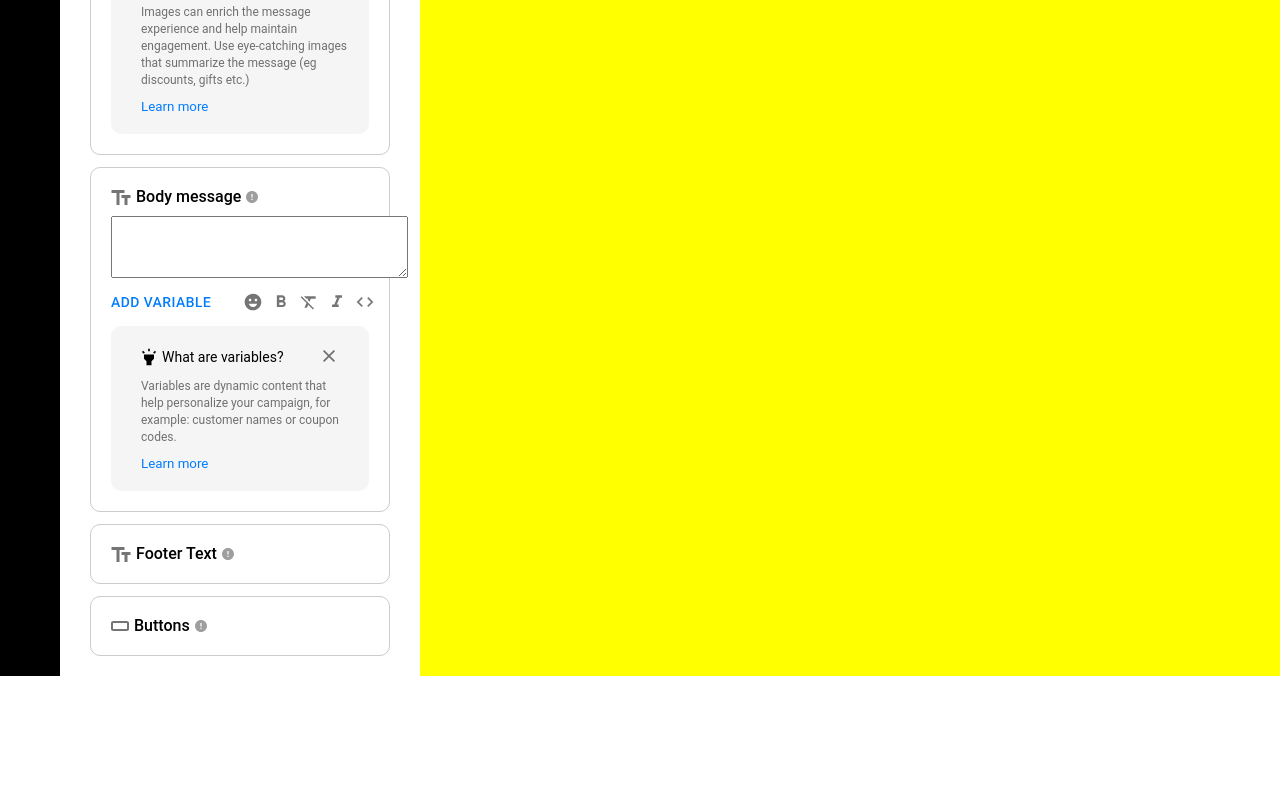
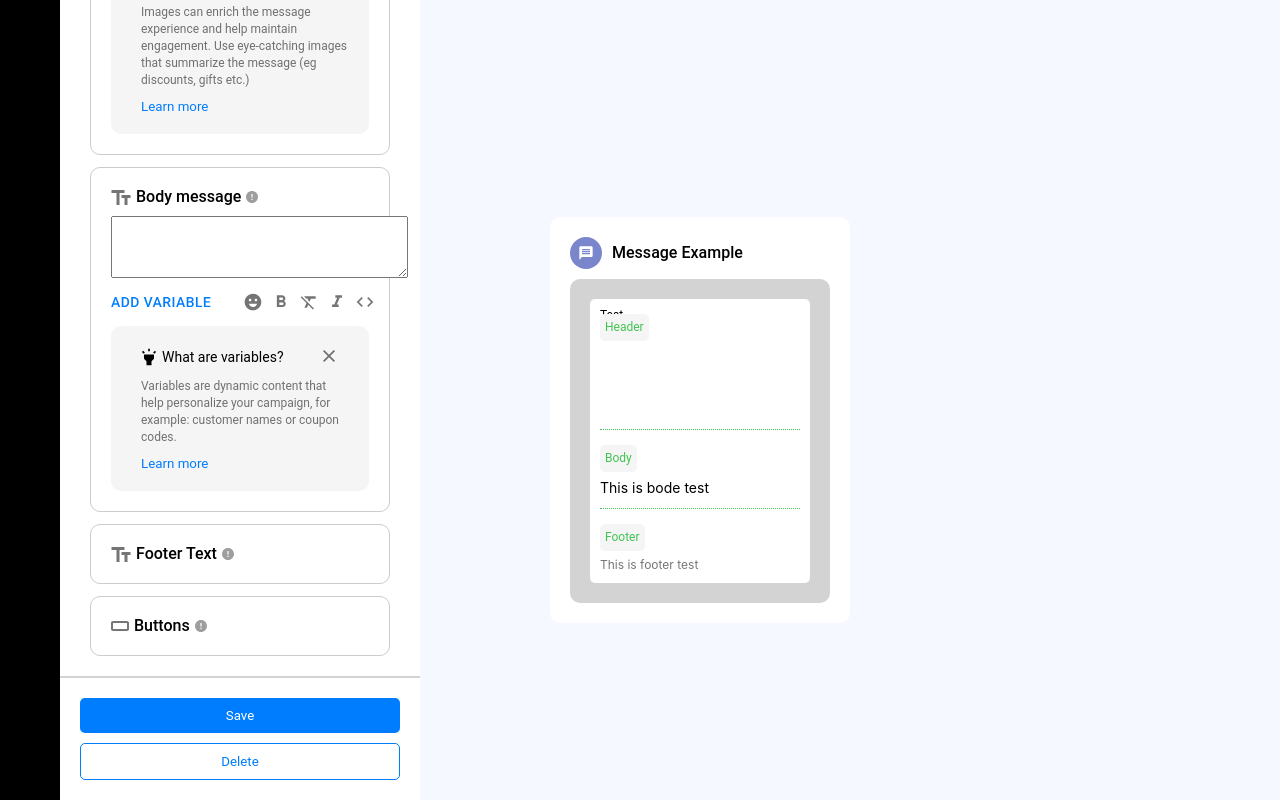
Before and after one commit to npodbere/WhatsUpMessagesTemplate, a React (Create React App) app: page /campaign in a window 1280 px wide. Shown: the part 429-1229 px from the top of the page. Before the commit the page ends 1105 px from the top, so only its background shows below. Built offline with nearby package versions, Linux system fonts and the light colour scheme.

Commit message:
Add action buttons and preview

```diff
--- a/src/components/CreateCampaignPage.tsx
+++ b/src/components/CreateCampaignPage.tsx
@@ -1,5 +1,6 @@
 import Header from "./Header";
 import CreateMessage from "./createMessage/CreateMessage";
+import Preview from "./createMessage/Preview";
 
 function CreateCampaignPage() {
   return (
@@ -10,8 +11,24 @@ function CreateCampaignPage() {
           <div className="create-message-container-left">
             <CreateMessage />
           </div>
+          <div className="create-message-action-btn-container">
+            <button
+              type="button"
+              className="create-message-action-btn create-message-action-btn-save"
+            >
+              Save
+            </button>
+            <button
+              type="button"
+              className="create-message-action-btn create-message-action-btn-delete"
+            >
+              Delete
+            </button>
+          </div>
         </div>
-        <div className="create-message-container-right">Test</div>
+        <div className="create-message-container-right">
+          <Preview />
+        </div>
       </div>
     </div>
   );
--- /dev/null
+++ b/src/components/createMessage/Preview.tsx
@@ -0,0 +1,47 @@
+import { ReactComponent as Message } from "../../img/message icon.svg";
+
+function Preview() {
+  return (
+    <div className="create-message-preview-container">
+      <div className="create-message-preview-title">
+        <Message />
+        <div className="title-small">Message Example</div>
+      </div>
+      <div className="create-message-preview-outline">
+        <div className="create-message-preview-inner">
+          <div className="create-message-preview-inner-image">
+            <button
+              type="button"
+              className="create-message-preview-inner-btn-green create-message-preview-inner-btn-green-image"
+            >
+              Header
+            </button>
+            Test
+          </div>
+          <div className="create-message-preview-inner-body">
+            <button
+              type="button"
+              className="create-message-preview-inner-btn-green"
+            >
+              Body
+            </button>
+            <div style={{ fontFamily: "SF Pro Text" }} className="text-tips">
+              This is bode test
+            </div>
+          </div>
+          <div className="create-message-preview-inner-footer">
+            <button
+              type="button"
+              className="create-message-preview-inner-btn-green"
+            >
+              Footer
+            </button>
+            <p style={{ fontFamily: "SF Pro Text" }}>This is footer test</p>
+          </div>
+        </div>
+      </div>
+    </div>
+  );
+}
+
+export default Preview;
--- a/src/sass/components/_createCampaign.scss
+++ b/src/sass/components/_createCampaign.scss
@@ -1,16 +1,119 @@
-.create-message-container {
+.create-message {
+  &-container {
     &-main {
       display: flex;
     }
+
     &-left {
       background-color: $white;
-    box-shadow: 1px 0px 0px 0px rgba(0, 0, 0, 0.08);
+      box-shadow: 1px 0 0 0 rgba(0, 0, 0, 0.08);
       width: 36rem;
       padding: 2rem 3rem;
     }
+
     &-right {
-    background-color: yellow;
+      background-color: $lighter-gray;
       width: 100%;
+      position: relative;
+    }
+  }
+
+  &-action-btn {
+    padding: 1rem;
+    cursor: pointer;
+    border-radius: 5px;
+
+    &-container {
+      background-color: $white;
+      padding: 2rem;
+      display: flex;
+      flex-direction: column;
+      gap: 1rem;
+      border-top: 2px solid $lightgray;
+    }
+
+    &-save {
+      background-color: $blue;
+      color: $white;
+    }
+
+    &-delete {
+      background-color: transparent;
+      color: $blue;
+      border: 1px solid $blue;
+    }
+  }
+
+  &-preview {
+    &-container {
+      background-color: $white;
+      padding: 2rem;
+      margin: auto;
+      margin: auto;
+      position: absolute;
+      top: 50%;
+      right: 50%;
+      border-radius: 10px;
+      width: 30rem;
+    }
+
+    &-title {
+      display: flex;
+      align-items: center;
+      gap: 1rem;
+      margin-bottom: 1rem;
+    }
+
+    &-outline {
+      background-color: $lightgray;
+      padding: 2rem;
+      border-radius: 10px;
+    }
+
+    &-inner {
+      padding: 1rem;
+      background-color: $white;
+      border-radius: 5px;
+
+      &-image {
+        margin-bottom: 1rem;
+        width: 22rem;
+        height: 11rem;
+        position: relative;
+      }
+
+      &-body {
+        display: flex;
+        flex-direction: column;
+        border-top: 1px dotted #41c352;
+        border-bottom: 1px dotted #41c352;
+        padding: 1rem 0;
+      }
+
+      &-footer {
+        display: flex;
+        flex-direction: column;
+        margin-top: 1rem;
+      }
+
+      &-btn-green {
+        background-color: #f5f5f5;
+        color: #41c352;
+        font-size: 1.2rem;
+        font-weight: 400;
+        line-height: 1.7rem;
+        margin: 0.5rem 0;
+        padding: 0.5rem;
+        width: fit-content;
+        border-radius: 5px;
+
+        &-image {
+          position: absolute;
+          top: 0;
+          left: 0;
+        }
+      }
+    }
   }
 }
 
@@ -19,6 +122,7 @@
     display: flex;
     flex-direction: column;
   }
+
   &-title {
     display: flex;
     white-space: nowrap;
@@ -29,19 +133,21 @@
 
   &-header {
     &-container {
-      border: 1px solid rgb(0, 0, 0, .2);
+      border: 1px solid rgb(0, 0, 0, 0.2);
       padding: 2rem;
       border-radius: 10px;
     }
+
     &-title {
       display: flex;
       align-items: center;
-      gap: .5rem;
+      gap: 0.5rem;
     }
+
     &-select {
       padding: 12px;
       border-radius: 10px;
-      border: 1px solid rgb(0, 0, 0, .2);
+      border: 1px solid rgb(0, 0, 0, 0.2);
       width: 100%;
       margin: 2rem 0;
       appearance: none;
@@ -50,6 +156,7 @@
       background-position-y: 50%;
       background-repeat: no-repeat;
     }
+
     &-upload-btn {
       background-color: $white;
       color: $blue;
@@ -61,6 +168,7 @@
       cursor: pointer;
     }
   }
+
   &-body-text {
     margin: 1rem 0;
   }
--- a/src/sass/components/_header.scss
+++ b/src/sass/components/_header.scss
@@ -1,7 +1,7 @@
 .header {
   &-container {
     background-color: $white;
-    box-shadow: 0px 4px 4px 0px rgba(0, 0, 0, 0.15);
+    box-shadow: 0 4px 4px 0 rgba(0, 0, 0, 0.15);
     display: flex;
     width: 100%;
     justify-content: space-between;
--- a/src/sass/components/_tips.scss
+++ b/src/sass/components/_tips.scss
@@ -1,26 +1,30 @@
 .tips {
   &-container {
-    background-color: #F5F5F5;
+    background-color: #f5f5f5;
     padding: 1rem 2rem 2rem 3rem;
     border-radius: 10px;
   }
+
   &-title {
     &-container {
       display: flex;
       justify-content: space-between;
       align-items: center;
     }
+
     &-flashlight {
       path {
         fill: $black;
       }
     }
+
     &-header {
       display: flex;
       align-items: center;
       gap: 0.5rem;
     }
   }
+
   &-learn-more {
     background-color: transparent;
     color: $blue;
```
Also changed, not shown: src/img/message icon.svg (added), src/sass/base/_fonts.scss (line endings or trailing spaces). Lines whose indentation alone changed are shown as unchanged.
